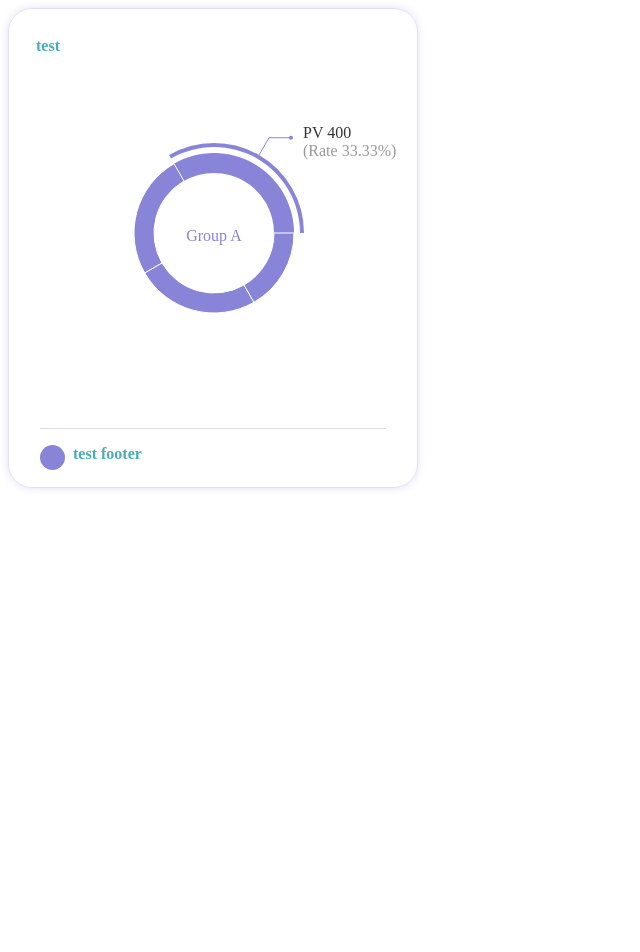
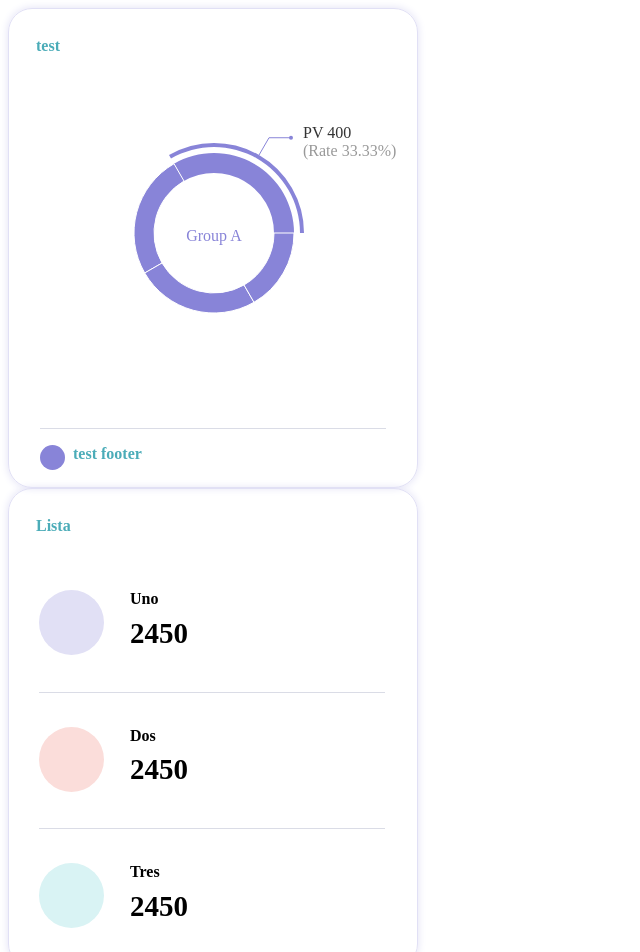
Before and after one commit to NicolasDevel/vaccine-dashboard, a React (Create React App) app: page / in a window 1280 px wide. Shown: the top 952 px of the page, without its empty margins (0-640 px from the left). Before the commit the page ends 800 px from the top, so only its background shows below. Built offline with nearby package versions, Linux system fonts and the light colour scheme; a web font is replaced by a local one.

Commit message:
ok card list

```diff
--- /dev/null
+++ b/src/components/card-list/CardList.scss
@@ -0,0 +1,25 @@
+.container{
+    width: 21.625rem;
+    margin-top: 3rem;
+    margin-left: 1.875rem;
+    .item{
+        display: flex;
+        padding: 2.125rem 0;
+        &.border-bottom{
+            border-bottom : 1px solid var(--line);
+        }
+        .margin-left{
+            margin-left: 1.625rem;
+            em{
+                height: min-content;
+            }
+            .value{
+                font-size: 1.813rem;
+            }
+            .size-letter{
+                font-size: 1.813rem;
+            }
+        }
+
+    }
+}
--- /dev/null
+++ b/src/components/card-list/CardList.tsx
@@ -0,0 +1,26 @@
+import React from "react"
+import {CardSquare} from "../card-square/CardSquare"
+import {ICardSquare} from "../card-square/Interface"
+import Circle from "../circle/Circle"
+import {Subtitle, Title} from "../titles/Titles";
+import './CardList.scss';
+
+
+export const CardList: React.FC<ICardSquare> = (props)=>{
+    const {data} = props;
+    return <CardSquare {...props}>
+                <div className="container">
+                    {data.map((item:any, index)=>{
+                        return <div key={index}>
+                            <div className={`item ${index < data.length-1 ? 'border-bottom':''}`}>
+                                <Circle color={`${(index%3)+1===1?'violet-medium':(index%3)+1===2?'red-medium':'blue-medium'}`}/>
+                                <div className='margin-left'>
+                                    <em><Subtitle text={item.title} /></em>
+                                    <Title styles='value' stylesText='size-letter' text={item.value}/>
+                                </div>
+                            </div>
+                        </div>
+                    })}
+                </div>
+            </CardSquare>
+}
--- a/src/components/card-piew-graphic/CardPiewGraphic.tsx
+++ b/src/components/card-piew-graphic/CardPiewGraphic.tsx
@@ -6,11 +6,10 @@ import {PiewGraphic} from "../piew-graphic/PiewGraphic"
 
 export const CardPiewGraphic: React.FC<ICardSquare> = (props)=>{
     const {data, graphicColor} = props;
-
     return <CardSquare {...props}>
                 <PiewGraphic
-                    data={props.data}
-                    color={graphicColor == 'blue' ? EColor.primary : graphicColor === 'violet' ? EColor.secondary : EColor.third}
+                    data={data}
+                    color={graphicColor === 'blue' ? EColor.primary : graphicColor === 'violet' ? EColor.secondary : EColor.third}
                 />
             </CardSquare>
 }
--- a/src/components/card-square/CardSquare.scss
+++ b/src/components/card-square/CardSquare.scss
@@ -3,6 +3,13 @@
     height: 30rem;
     box-sizing: border-box;
     border-radius: 1.5rem;
+    &.over-flow{
+        overflow:auto;
+    }
+    &.over-flow::-webkit-scrollbar {
+        width: 8px;
+        height: 8px;
+    }
 
     &.decorarion-card-blue{
         border : 1px solid var(--primary-light);
--- a/src/components/card-square/CardSquare.tsx
+++ b/src/components/card-square/CardSquare.tsx
@@ -1,10 +1,10 @@
 import './CardSquare.scss';
-import {Subtitle, Title} from '../titles/Titles';
+import {Subtitle} from '../titles/Titles';
 import {ICardSquare} from './Interface';
 import Circle from '../circle/Circle';
 
-export const CardSquare: React.FC<ICardSquare> = ({children, textColor, title, graphicColor, footer=false, textFooter, borderColor}) => {
-    return <div className={`card-square decorarion-card-${borderColor}`}>
+export const CardSquare: React.FC<ICardSquare> = ({children, textColor, title, graphicColor, footer=false, textFooter, borderColor,clases='',overflow=false}) => {
+    return <div className={`card-square decorarion-card-${borderColor} ${clases} ${overflow ? 'over-flow':''}`}>
         <section className='header'>
             <em><Subtitle text={title} color={textColor} /></em>
         </section>
--- a/src/components/card-square/Interface.ts
+++ b/src/components/card-square/Interface.ts
@@ -8,4 +8,6 @@ export interface ICardSquare {
     borderColor :   color,
     footer?     :   boolean,
     textFooter? :   string,
+    clases?     :   string,
+    overflow?   :   boolean,
 }
--- a/src/components/circle/Circle.scss
+++ b/src/components/circle/Circle.scss
@@ -21,3 +21,15 @@
 .blue{
     background-color: var(--primary);
 }
+
+.red-medium{
+    background-color: var(--third-light);
+}
+
+.violet-medium{
+    background-color: var(--secondary-light);
+}
+
+.blue-medium{
+    background-color: var(--primary-light);
+}
--- a/src/components/circle/Interface.ts
+++ b/src/components/circle/Interface.ts
@@ -1,6 +1,6 @@
 import {color} from "../../models/type";
 
 export interface ICircle {
-    color   :   color;
+    color   :   color | string;
     size?   :   'sm' | 'bg'
 }
--- a/src/components/titles/Titles.tsx
+++ b/src/components/titles/Titles.tsx
@@ -1,15 +1,15 @@
 import {ITitles} from './Interface';
 
 export const Title = (props:ITitles) => {
-    const {text, color, styles} = props;
+    const {text, color, styles,stylesText} = props;
     return <div className={styles}>
-        <h2 className={`title text-${color}`}>{text}</h2>
+        <h2 className={`title text-${color} ${stylesText}`}>{text}</h2>
     </div>
 }
 
 export const Subtitle = (props:ITitles) => {
-    const {text, color, styles} = props;
+    const {text, color, styles, stylesText} = props;
     return <div className={styles}>
-        <h5 className={`subtitle text-${color}`}>{text}</h5>
+        <h5 className={`subtitle text-${color} ${stylesText}`}>{text}</h5>
     </div>
 }
--- a/src/pages/home/Home.tsx
+++ b/src/pages/home/Home.tsx
@@ -1,7 +1,6 @@
 import React from 'react';
+import {CardList} from '../../components/card-list/CardList';
 import {CardPiewGraphic} from '../../components/card-piew-graphic/CardPiewGraphic';
-import CardRectangleInfo from '../../components/card-rectangle-info/CardRectangleInfo';
-import {EColor} from '../../models/enum';
 
 class Home extends React.Component {
     data = [
@@ -10,6 +9,12 @@ class Home extends React.Component {
         { name: "Group C", value: 300 },
         { name: "Group D", value: 200 }
     ];
+    list = [
+        {title:'Uno',value:2450},
+        {title:'Dos',value:2450},
+        {title:'Tres',value:2450},
+        {title:'Cuatro',value:2450},
+    ]
     render(){
         return <div>
             <CardPiewGraphic
@@ -21,6 +26,15 @@ class Home extends React.Component {
                 borderColor='violet'
                 data={this.data}
             />
+            <CardList
+                graphicColor='violet'
+                textColor='blue'
+                title='Lista'
+                footer={false}
+                borderColor='violet'
+                data={this.list}
+                overflow={true}
+            />
         </div>
 
     }
```
Also changed, not shown: src/components/titles/Interface.ts (+4 -3 lines).
